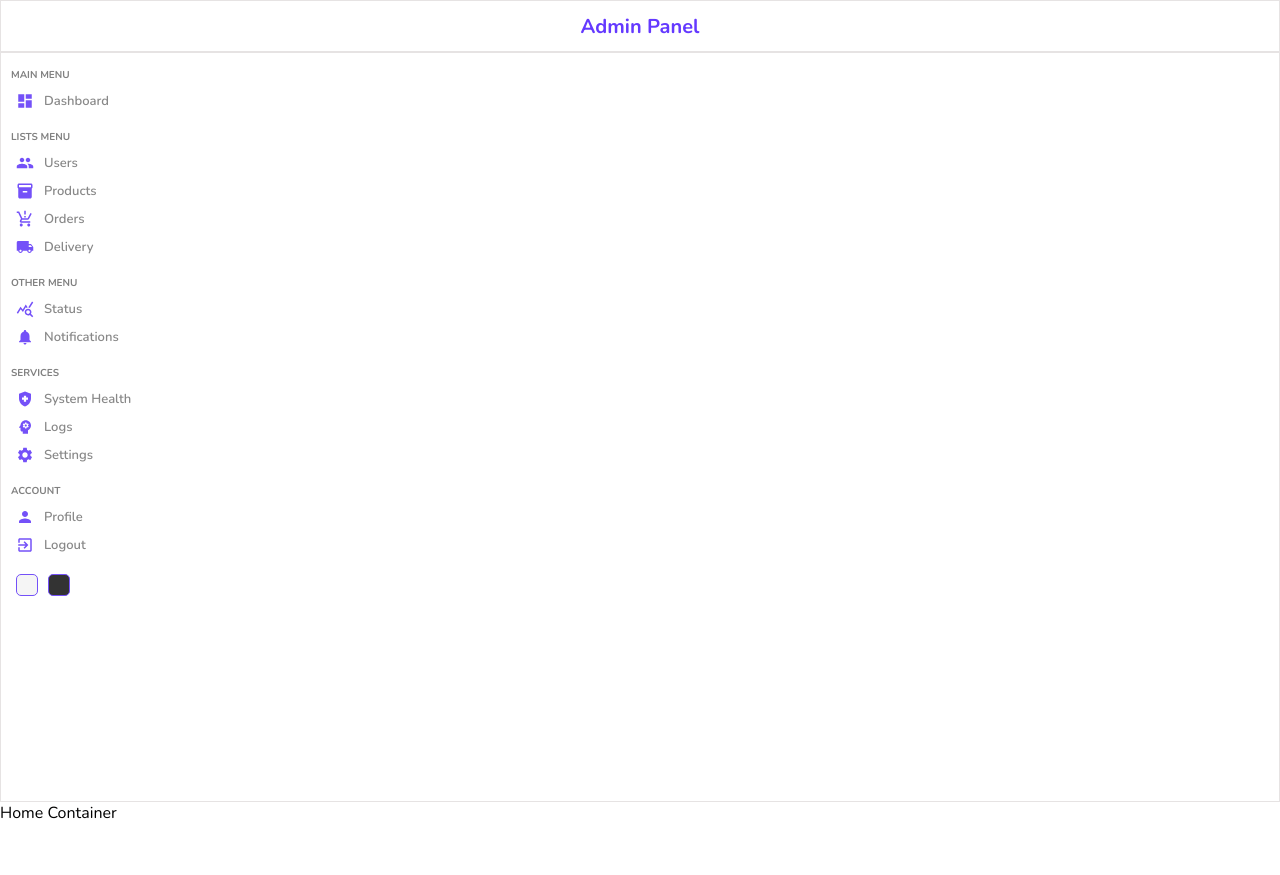
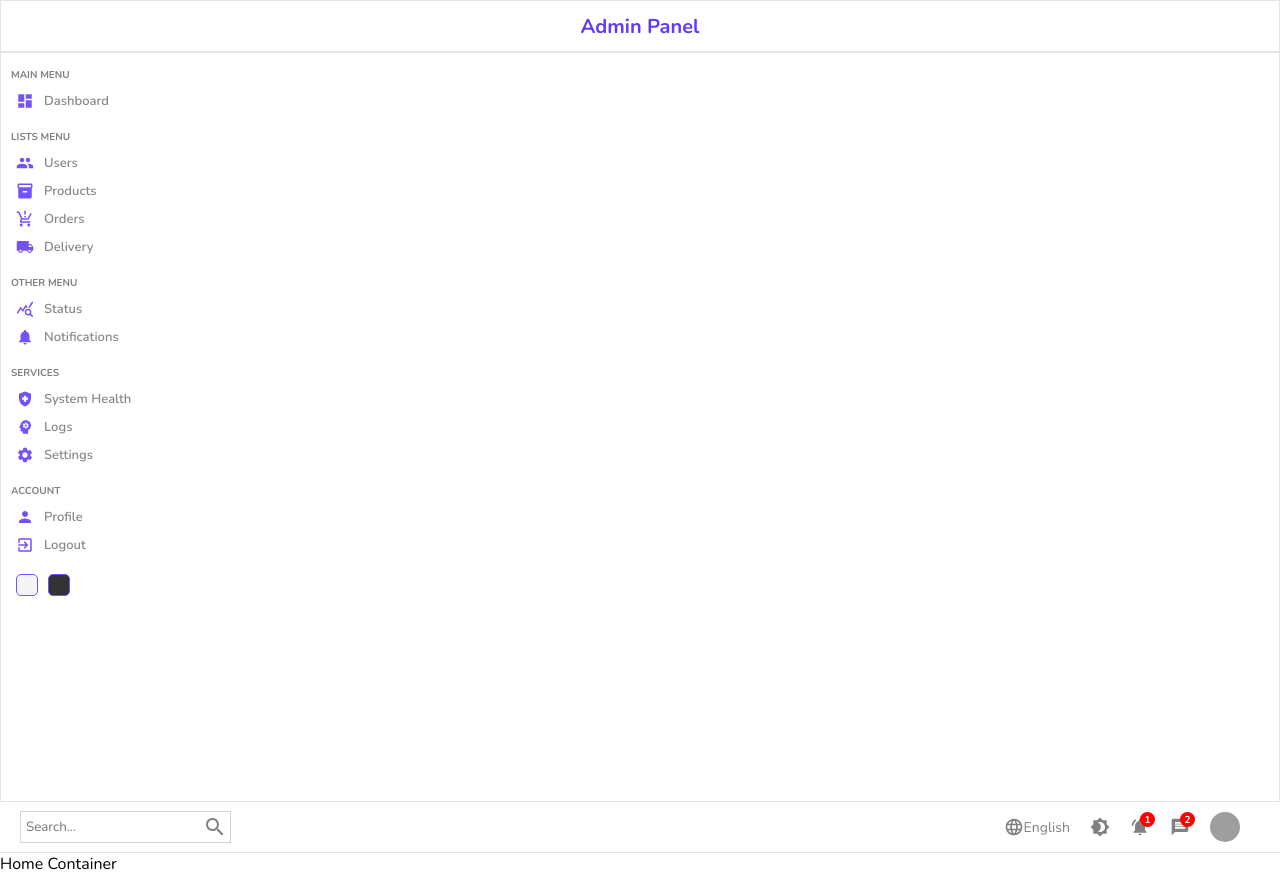
Before and after one commit to ldv0312/admin-panel, a React (Create React App) app: page / in a window 1280 px wide. Before the commit the page ends 824 px from the top, so only its background shows below. Built offline with nearby package versions, Linux system fonts and the light colour scheme; grey boxes are pictures that could not be loaded.

Commit message:
updating navbar components by added & modified some scss

```diff
--- a/src/components/navbar/Navbar.jsx
+++ b/src/components/navbar/Navbar.jsx
@@ -1,8 +1,46 @@
 import React from "react";
 import "./navbar.scss";
+import SearchIcon from "@mui/icons-material/Search";
+import LanguageIcon from "@mui/icons-material/Language";
+import Brightness4Icon from "@mui/icons-material/Brightness4";
+import NotificationsActiveIcon from "@mui/icons-material/NotificationsActive";
+import MessageIcon from "@mui/icons-material/Message";
 
 const Navbar = () => {
-  return <div>navbar</div>;
+  return (
+    <div className="navbar">
+      <div className="wrapper">
+        <div className="search">
+          <input type="text" placeholder="Search..." />
+          <SearchIcon />
+        </div>
+        <div className="items">
+          <div className="item">
+            <LanguageIcon className="icon" />
+            English
+          </div>
+          <div className="item">
+            <Brightness4Icon className="icon" />
+          </div>
+          <div className="item">
+            <NotificationsActiveIcon className="icon" />
+            <div className="counter">1</div>
+          </div>
+          <div className="item">
+            <MessageIcon className="icon" />
+            <div className="counter">2</div>
+          </div>
+          <div className="item">
+            <img
+              src="https://www.iriset.in/tms/uploads/profile/profile.png"
+              alt="user"
+              className="avatar"
+            />
+          </div>
+        </div>
+      </div>
+    </div>
+  );
 };
 
 export default Navbar;
--- a/src/components/navbar/navbar.scss
+++ b/src/components/navbar/navbar.scss
@@ -0,0 +1,71 @@
+.navbar {
+  height: 50px;
+  border-bottom: 0.5px solid rgb(230, 227, 227);
+  display: flex;
+  align-items: center;
+  font-size: 14px;
+  color: gray;
+
+  .wrapper {
+    display: flex;
+    align-items: center;
+    width: 100%;
+    padding: 20px;
+    justify-content: space-between;
+
+    .search {
+      display: flex;
+      align-items: center;
+      border: 00.5px solid lightgrey;
+      padding: 3px;
+
+      input {
+        border: none;
+        outline: none;
+        background: transparent;
+
+        ::placeholder {
+          font-size: 12px;
+        }
+      }
+    }
+
+    .items {
+      display: flex;
+      align-items: center;
+
+      .item {
+        display: flex;
+        align-items: center;
+        margin-right: 20px;
+        position: relative;
+
+        .icon {
+          font-size: 20px;
+        }
+
+        .counter {
+          width: 15px;
+          height: 15px;
+          background-color: red;
+          border-radius: 50%;
+          color: white;
+          display: flex;
+          align-items: center;
+          justify-content: center;
+          font-size: 10px;
+          font-weight: bold;
+          position: absolute;
+          top: -5px;
+          right: -5px;
+        }
+
+        .avatar {
+          width: 30px;
+          height: 30px;
+          border-radius: 50%;
+        }
+      }
+    }
+  }
+}
--- a/src/pages/home/Home.jsx
+++ b/src/pages/home/Home.jsx
@@ -1,4 +1,5 @@
 import React from "react";
+import Navbar from "../../components/navbar/Navbar";
 import Sidebar from "../../components/sidebar/Sidebar";
 import "./home.scss";
 
@@ -6,7 +7,10 @@ const Home = () => {
   return (
     <div>
       <Sidebar />
-      <div className="homeContainer">Home Container</div>
+      <div className="homeContainer">
+        <Navbar />
+        Home Container
+      </div>
     </div>
   );
 };
```
